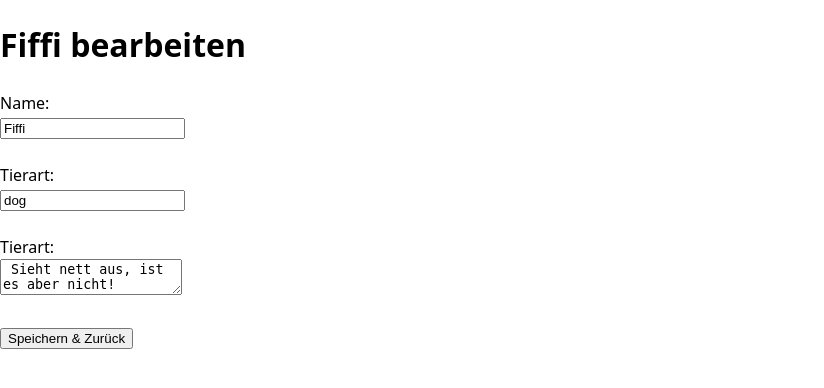
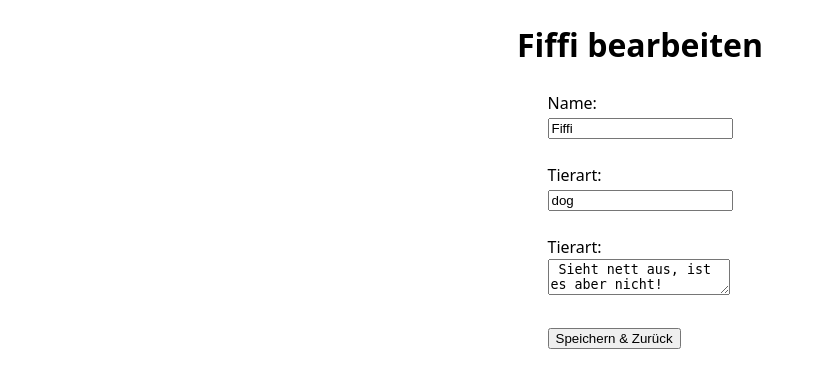
Before and after one commit to esugre/adoptify, a Flask app: page /pet/1/edit in a window 1280 px wide. Shown: the part 53-441 px from the top of the page, without its empty margins (0-824 px from the left). Run offline with Flask 3, Linux system fonts and the light colour scheme.

Commit message:
Styling für pet-edit template ergänzt

```diff
--- a/app/static/css/style.css
+++ b/app/static/css/style.css
@@ -197,3 +197,10 @@ display: block;                           /* Entfernt diesen weißen Rand unter
   max-width: 500px;
   height: auto;
 }
+
+.edit-formular {
+  display: flex;
+  flex-direction: column;
+  align-items: center;
+  justify-content: center;
+}
```
